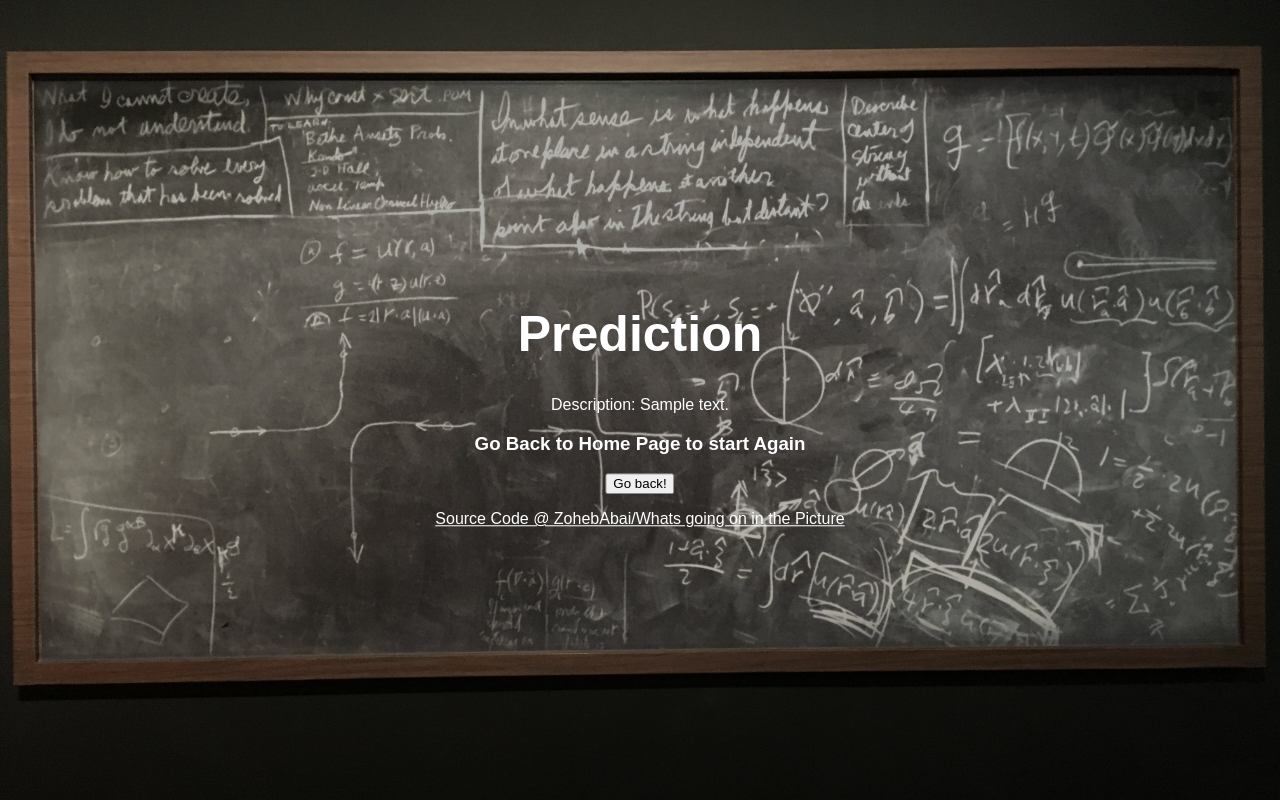
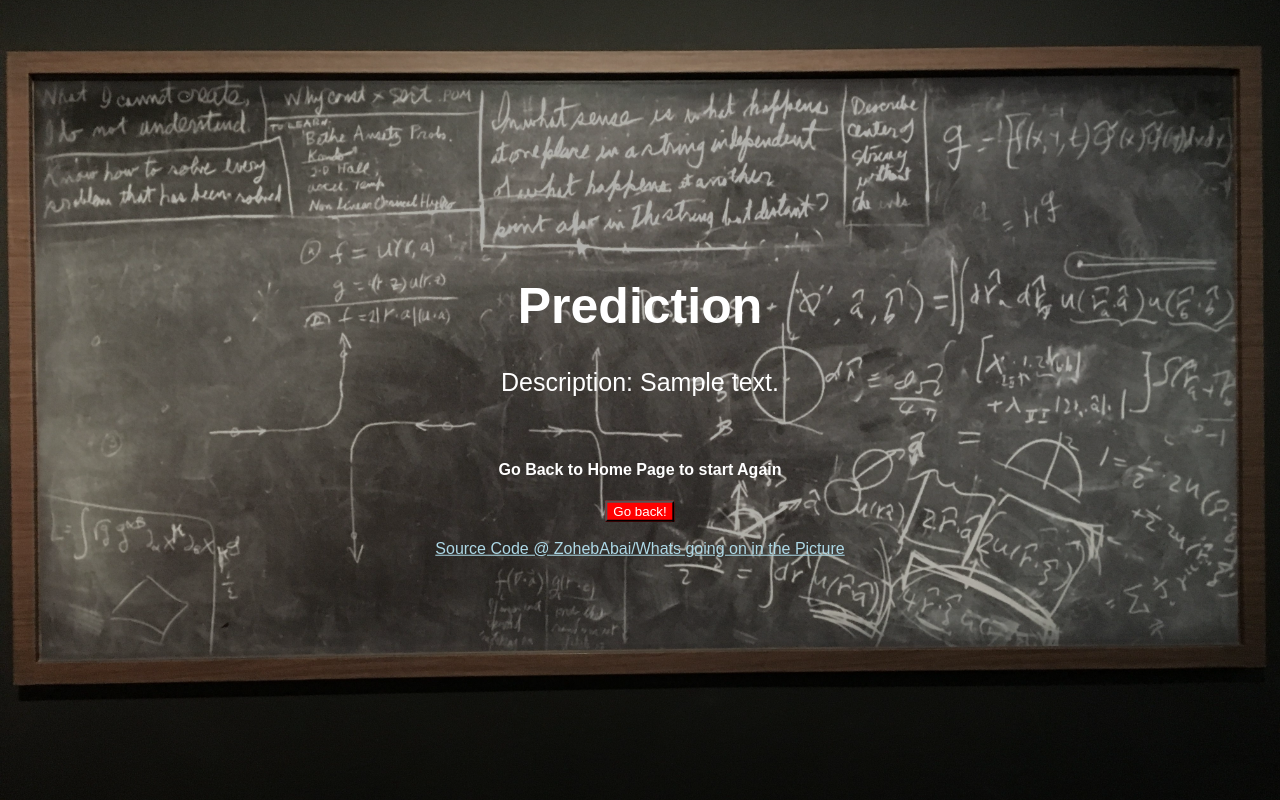
Before and after one commit to ZohebAbai/Whats_going_on_in_the_Picture, a Flask app: template templates/result.html in a window 1280 px wide. Run offline with Flask 2, Linux system fonts and the light colour scheme; the template is opened without the code that fills it: most values are stand-ins (such as "Sample title", 1, 10 or a date in 2020).

Commit message:
Final version

```diff
--- a/templates/index.html
+++ b/templates/index.html
@@ -68,6 +68,6 @@ input[type=submit] {
     <h3>Upload a picture of anything descriptive, you want our AI to describe! </h3>
 	<form method ='post' enctype=multipart/form-data>
 		<input type="file" name="file">
-		<input type="submit" value="upload">
+		<input type="submit" value="Upload">
 </body>
 </html>
--- a/templates/result.html
+++ b/templates/result.html
@@ -34,12 +34,13 @@ body {
 <div class="hero-image">
 	<div class="hero-text">
 		<h1 style="font-size:50px">Prediction</h1>
-		<p>Description: {{ description }}</p>
-		<h3> Go Back to Home Page to start Again </h3>
+		<p style="font-size:25px">Description: {{ description }}</p>
+		<br>
+		<h4> Go Back to Home Page to start Again </h4>
 		<form>
-			<input type="button" value="Go back!" onclick="history.back()">
+			<input type="button" style="background-color:red; color:white;" value="Go back!" onclick="history.back()">
 		</form>
-		<p></p>
-		<a href="https://github.com/ZohebAbai/Whats_going_on_in_the_Picture" style="color:white">Source Code @ ZohebAbai/Whats going on in the Picture</a>
+		<br>
+		<a href="https://github.com/ZohebAbai/Whats_going_on_in_the_Picture" style="color:#add8e6">Source Code @ ZohebAbai/Whats going on in the Picture</a>
 </body>
 </html>
```
Also changed, not shown: static/wow.jpg (deleted).
